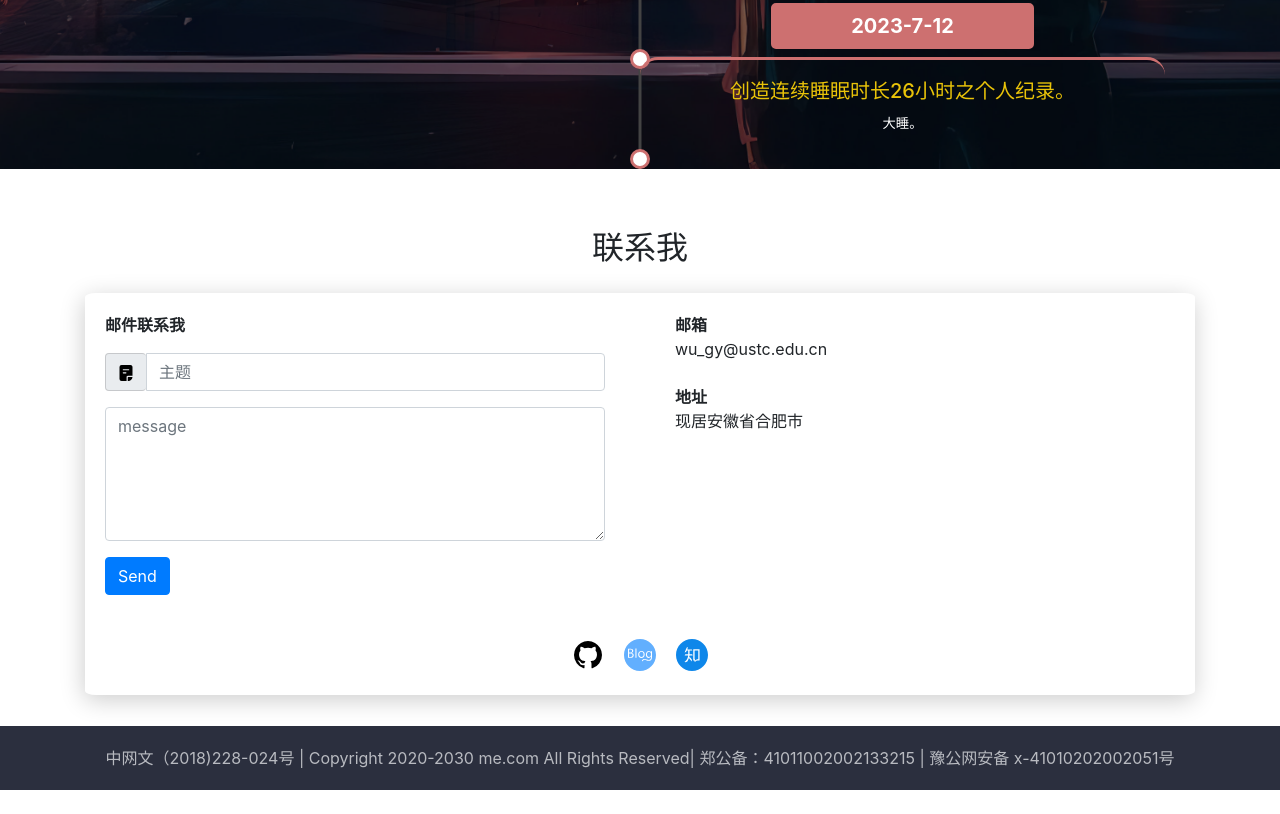
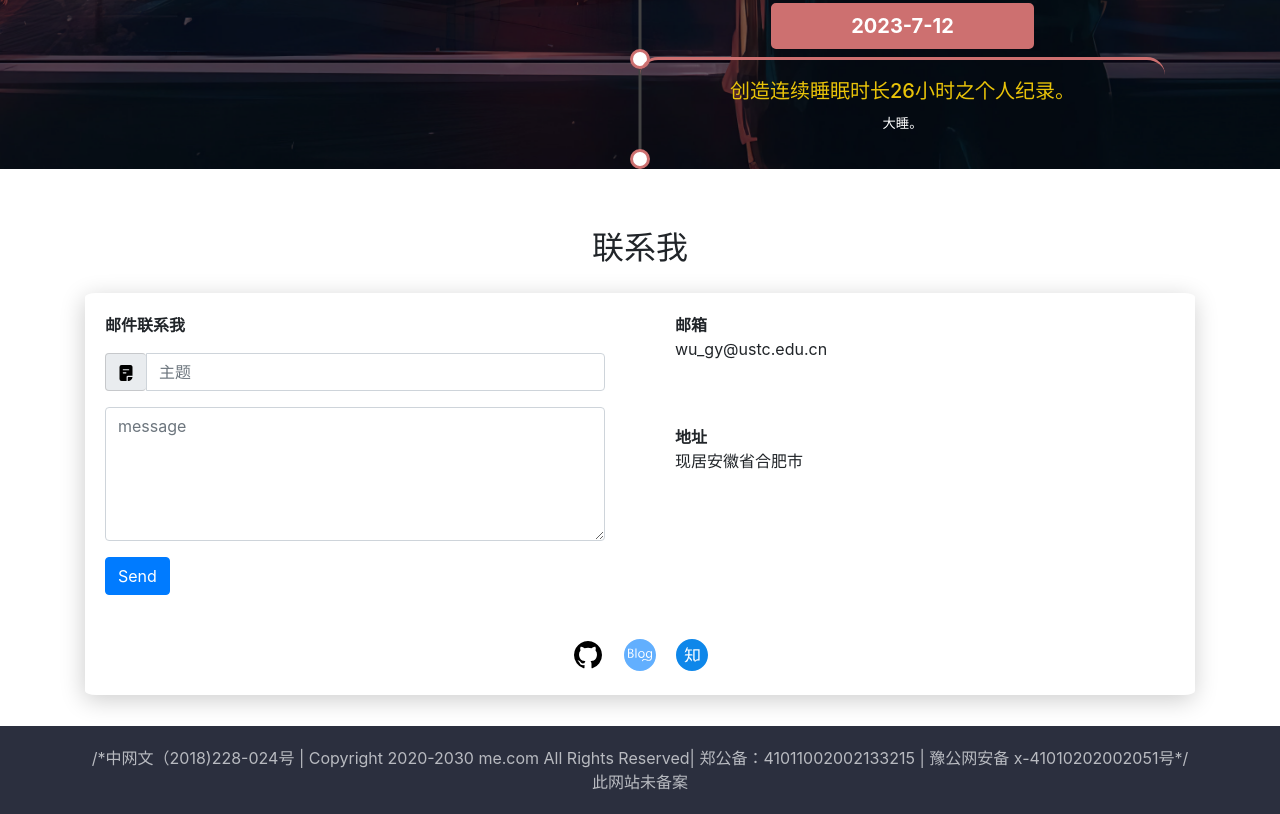
Before and after one commit to Wu-Kuan-Yee/Pingzhong.github.io, a plain HTML site: page index.html in a window 1280 px wide. Shown: the part 3682-4496 px from the top of the page. Before the commit the page ends 4472 px from the top, so only its background shows below. Drawn offline with Linux system fonts and the light colour scheme; animation ran at ten frames a second.

Commit message:
Update index.html

```diff
--- a/index.html
+++ b/index.html
@@ -459,9 +459,9 @@
                                             <!--<p class="mb-0"><strong>电话</strong></p>
                                             <p class="pb-2 phone"></p>-->
                                             <p class="mb-0"><strong>邮箱</strong></p>
-                                            <p class="pb-2 email"></p>
+                                            <p class="pb-5 email"></p>
                                             <p class="mb-0"><strong>地址</strong></p>
-                                            <p class="pb-2 address"></p>
+                                            <p class="pb-0 address"></p>
                                             <!--<p class="mb-0"><strong>QQ</strong></p>
                                             <p class="qq"></p>-->
                                         </div>
@@ -498,8 +498,8 @@
     </div>
     <section class="footer">
         <div style="padding: 20px;" class="container">
-            中网文（2018)228-024号 | Copyright 2020-2030 me.com All Rights Reserved| 郑公备：41011002002133215 | 豫公网安备
-            x-41010202002051号
+            /*中网文（2018)228-024号 | Copyright 2020-2030 me.com All Rights Reserved| 郑公备：41011002002133215 | 豫公网安备
+            x-41010202002051号*/此网站未备案
         </div>
     </section>
 </body>
```
